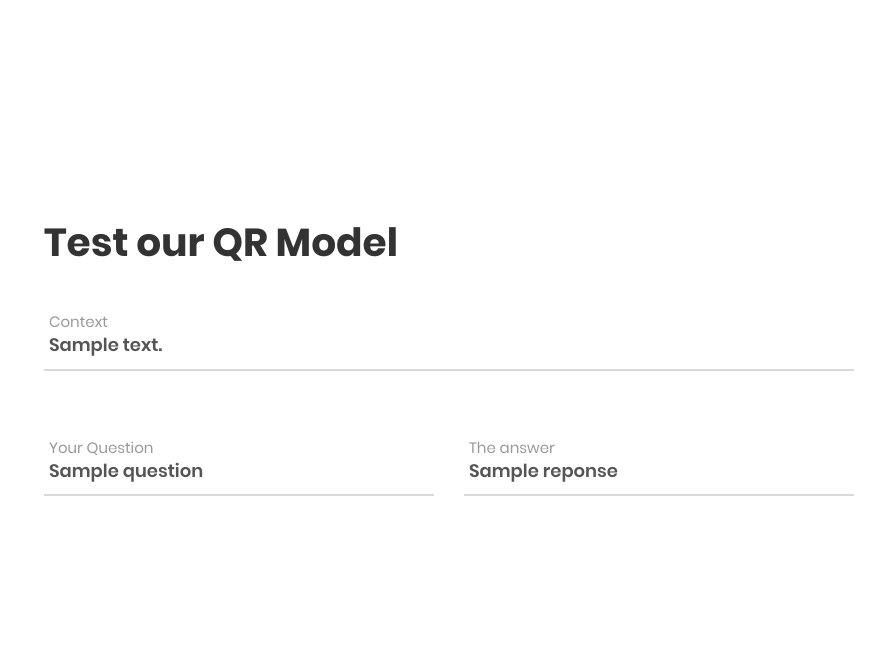
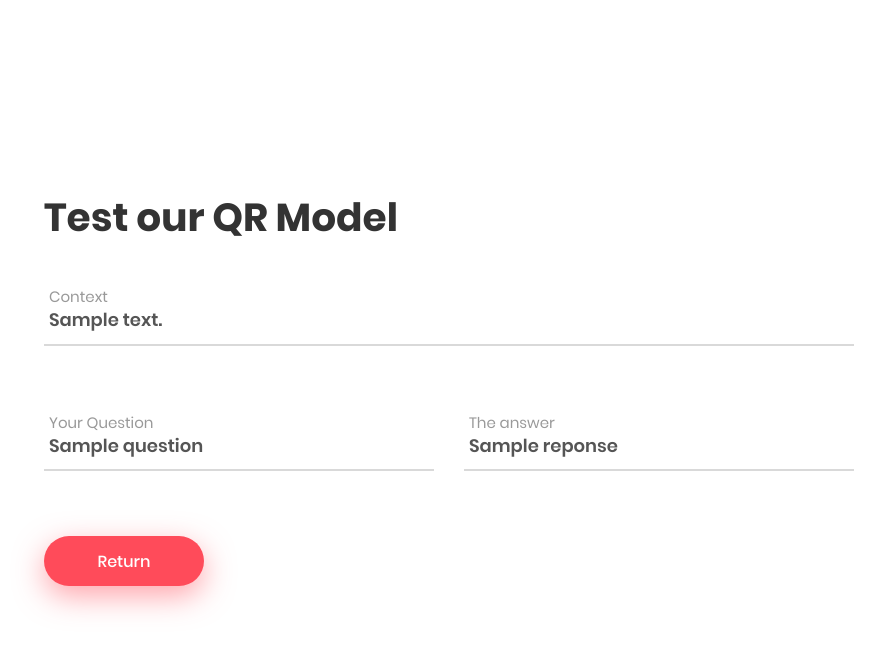
Before and after one commit to ahmedhajyahmed/question_answering_system_BiDAF, a Python web app: template flask/templates/reponse.html in a window 1280 px wide. Shown: the top 651 px of the page, without its empty margins (191-1076 px from the left). Run offline with Jinja, Linux system fonts and the light colour scheme; the template is opened without the code that fills it: most values are stand-ins (such as "Sample title", 1, 10 or a date in 2020); some libraries are stand-ins or nearby versions.

Commit message:
all good

```diff
--- a/flask/app.py
+++ b/flask/app.py
@@ -2,7 +2,7 @@
  #some_file.py
 import sys
 # insert at 1, 0 is the script path (or '' in REPL)
-sys.path.insert(1, 'C:/Users/ASUS/Desktop/my_test')
+sys.path.insert(1, 'C:/Users/ASUS/Desktop/PFA flask/question_answering_system_BiDAF')
 
 
 from my_test import test_model
--- a/flask/static/js/main.js
+++ b/flask/static/js/main.js
@@ -68,7 +68,10 @@
     /*==================================================================
     [ Show / hide Form ]*/
 
-    $('.contact100-form-btn').on('click', function(){
+
+
+
+    $('.myFade').on('click', function(){
         $('.wrap-contact100').fadeOut(400);
     })
 
--- a/flask/templates/index.html
+++ b/flask/templates/index.html
@@ -32,7 +32,7 @@
 
 	<div class="container-contact100">
 
-		<button class="contact100-btn-show">
+		<button class="contact100-btn-show" disabled>
 			<i class="fa fa-envelope-o" aria-hidden="false"></i>
 		</button>
 
@@ -81,7 +81,7 @@
 				</div>
 
 				<div class="container-contact100-form-btn">
-					<button class="contact100-form-btn" type="submit">
+					<button class="contact100-form-btn myFade" type="submit">
 						<span>
 							Submit
 							<i class="fa fa-long-arrow-right m-l-7" aria-hidden="true"></i>
--- a/flask/templates/reponse.html
+++ b/flask/templates/reponse.html
@@ -38,28 +38,37 @@
 
 		<div class="wrap-contact100">
 
-			<div class="contact100-form validate-form">
+			<div class="contact100-form ">
 				<span class="contact100-form-title">
 					Test our QR Model
 				</span>
 
-				<div class="wrap-input100 validate-input" data-validate = "Message is required">
+				<div class="wrap-input100 " >
 					<span class="label-input100">Context</span>
 					<p class="input100" name="message">{{context}}</p>
 					<span class="focus-input100"></span>
 				</div>
 
-				<div class="wrap-input100 rs1-wrap-input100 validate-input" data-validate="Name is required">
+				<div class="wrap-input100 rs1-wrap-input100 " >
 					<span class="label-input100">Your Question</span>
 					<p class="input100">{{question}}</p>
 					<span class="focus-input100"></span>
 				</div>
 
-				<div class="wrap-input100 rs1-wrap-input100 validate-input" data-validate = "Valid email is required: ex@abc.xyz">
+				<div class="wrap-input100 rs1-wrap-input100 " >
 					<span class="label-input100">The answer</span>
 					<p class="input100">{{reponse}}</p>
 					<span class="focus-input100"></span>
 				</div>
+
+
+				<form method="get">
+					<button class="contact100-form-btn" type="submit">
+						Return
+
+					</button>
+				</form>
+
 			</div>
 
 		</div>
```
